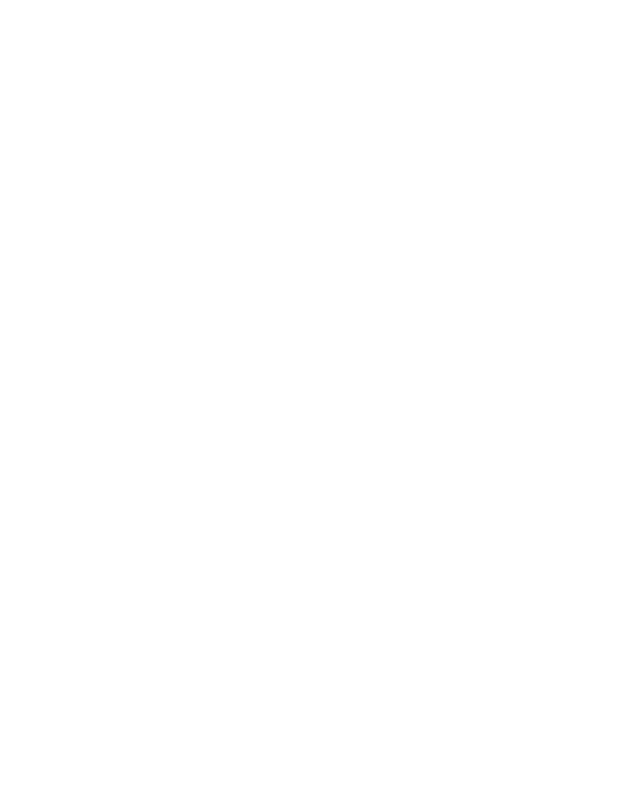
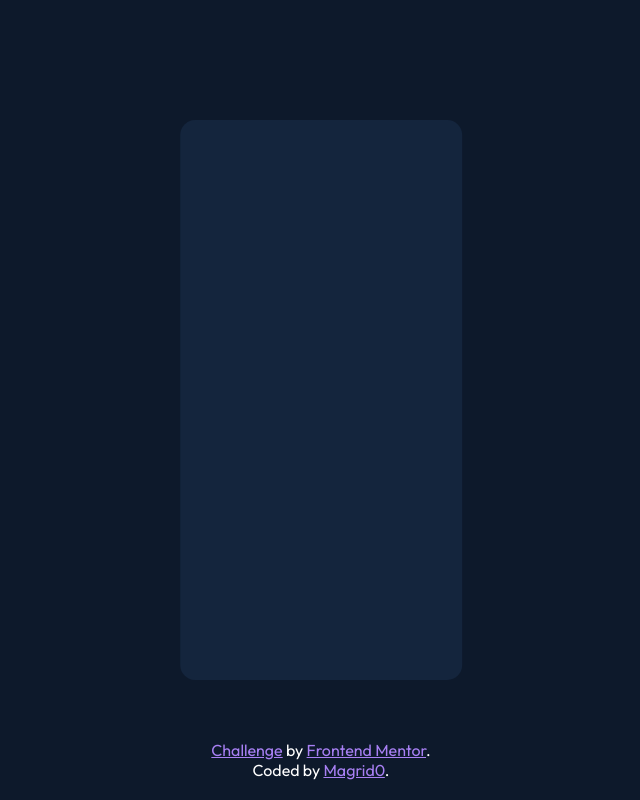
Before and after one commit to Magrid0/NFT-preview-card-component, a plain HTML site: page index.html in a window 1280 px wide. Shown: the whole page, without its empty margins (319-959 px from the left). Drawn offline with Linux system fonts and the light colour scheme.

Commit message:
Add footer and card

```diff
--- a/index.html
+++ b/index.html
@@ -8,29 +8,23 @@
 
 	<link rel="icon" type="image/png" sizes="32x32" href="./images/favicon-32x32.png">
 
-	<title>Frontend Mentor | NFT preview card component</title>
+	<link href="https://fonts.googleapis.com/css2?family=Outfit:wght@300;400;600&display=swap" rel="stylesheet">
 
-	<style>
-		.attribution {
-			font-size: 11px;
-			text-align: center;
-		}
+	<link rel="stylesheet" href="style.css">
 
-		.attribution a {
-			color: hsl(228, 45%, 44%);
-		}
-	</style>
+	<title>NFT preview card component</title>
 </head>
 
 <body>
+	<div class="rectangle">
+		<!--<img src="images/image-equilibrium.jpg" class="center-fit" alt="NFT image">-->
 
+	</div>
 
-
-	<!--<div class="attribution">
-            Challenge by <a href="https://www.frontendmentor.io?ref=challenge" target="_blank">Frontend Mentor</a>.
-            Coded by <a href="#">Magrid0</a>.
-        </div>-->
-
+	<div class="footer">
+		<a href="https://www.frontendmentor.io/challenges/nft-preview-card-component-SbdUL_w0U">Challenge</a> by <a href="https://www.frontendmentor.io/" target="_blank">Frontend Mentor</a>. <br>
+		Coded by <a href="https://github.com/Magrid0">Magrid0</a>.
+	</div>
 </body>
 
 </html>
--- a/style.css
+++ b/style.css
@@ -0,0 +1,46 @@
+.attribution {
+    font-size: 11px;
+    text-align: center;
+}
+
+.attribution a {
+    color: hsl(228, 45%, 44%);
+}
+
+body {
+    background-color: hsl(217, 54%, 11%);
+    font-family: 'Outfit', sans-serif;
+}
+
+.rectangle {
+    width: 22%;
+    height: 70%;
+    background-color: hsl(216, 50%, 16%);
+    border-radius: 15px;
+    position: absolute;
+    top: 50%;
+    left: 50%;
+    transform: translate(-50%, -50%);
+}
+
+
+@media (max-width: 600px) {
+    .rectangle {
+        width: 80%;
+        height: 60%;
+    }
+}
+
+.footer {
+    position: fixed;
+    bottom: 0;
+    left: 0;
+    right: 0;
+    text-align: center;
+    margin-bottom: 20px;
+    color: white;
+}
+
+.footer a {
+    color: #A880F4;
+}
```
